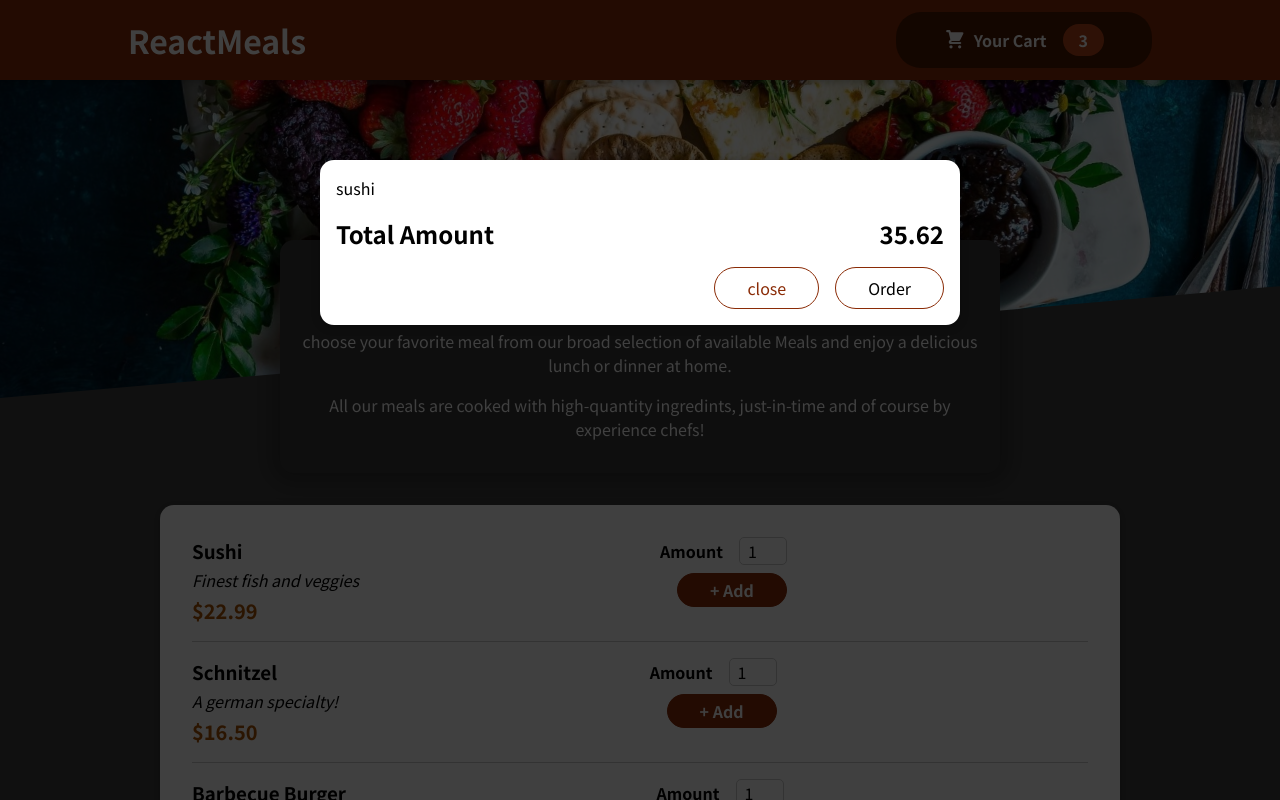
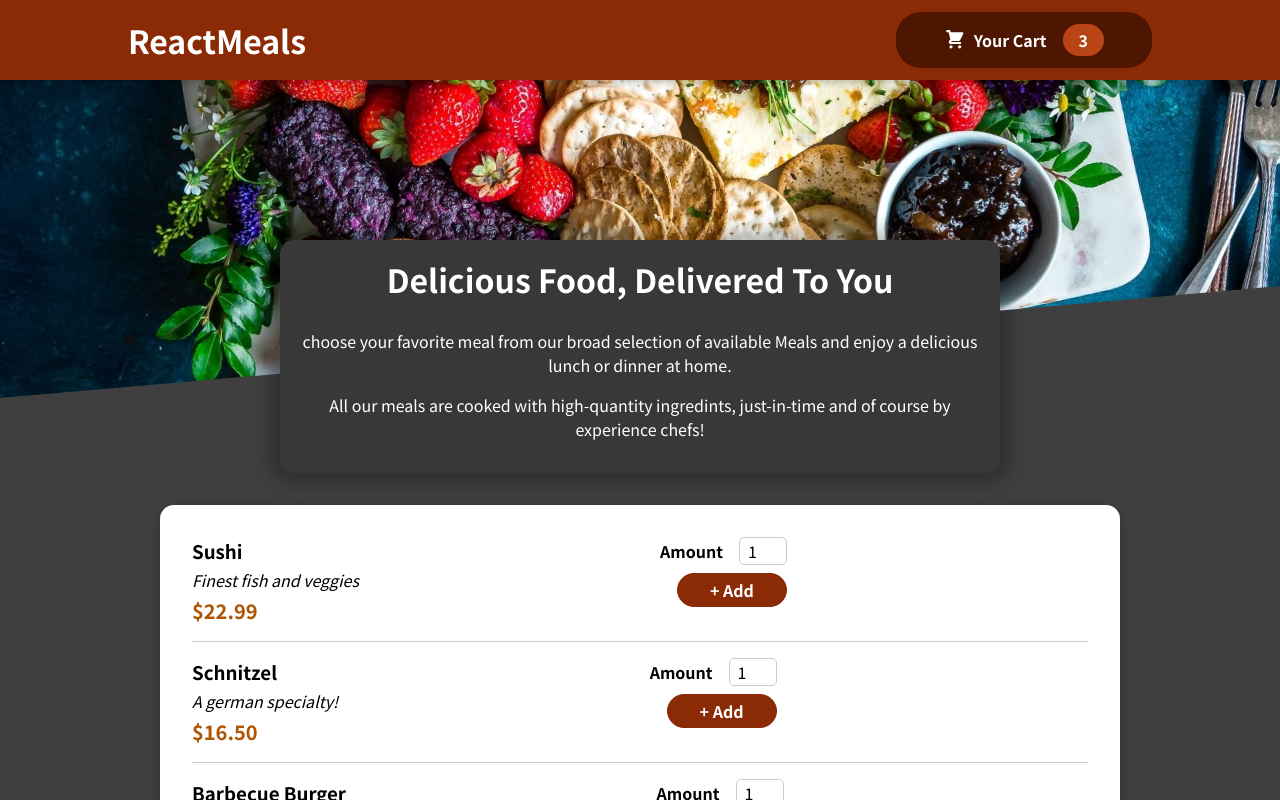
Before and after one commit to ankit-dutta/react-food-app, a React (Create React App) app: page / in a window 1280 px wide. Shown: the top 800 px of the page. Built offline with nearby package versions, Linux system fonts and the light colour scheme.

Commit message:
adding function to close button

```diff
--- a/src/App.js
+++ b/src/App.js
@@ -1,4 +1,4 @@
-import react from "react";
+import react,{useState} from "react";
 
 import Header from "./component/Layout/Header";
 import Meals from "./component/Meals/Meals";
@@ -6,10 +6,21 @@
 
 
 function App() {
+
+  const [cartVisible , setCartVisible] = useState(false);
+
+  const showCartHandler =()=>{
+    setCartVisible(true)
+  }
+
+  const hideCartHandler =() =>{
+    setCartVisible(false)
+  }
+
   return (
     <>
-    <Cart />
-      <Header />
+  { cartVisible && <Cart onCloseCart = {hideCartHandler}/>}
+      <Header onshowCart = {showCartHandler} />
 
       <main>
           <Meals />
--- a/src/component/Cart/Cart.js
+++ b/src/component/Cart/Cart.js
@@ -20,7 +20,7 @@
         </div>
 
         <div className={classes.actions}>
-            <button className={classes['button--alt']}>close</button>
+            <button className={classes['button--alt']} onClick = {props.onCloseCart}>close</button>
             <button className='{classes.button'>Order</button>
         </div>
     </Modal>
--- a/src/component/Layout/Header.js
+++ b/src/component/Layout/Header.js
@@ -9,7 +9,7 @@
     <Fragment>
       <header className={classes.header}>
         <h1>ReactMeals</h1>
-        <HeaderCartButton />
+        <HeaderCartButton onClick = {props.onshowCart} />
       </header>
       <div className={classes['main-image']}>
         <img src={HeaderImage} alt='A table full of delicious food!' />
--- a/src/component/Layout/HeaderCartButton.js
+++ b/src/component/Layout/HeaderCartButton.js
@@ -3,7 +3,7 @@
 
 const HeaderCartButton = (props) => {
   return (
-    <button className={classes.button}>
+    <button className={classes.button} onClick = {props.onClick}>
       <span className={classes.icon}>
         <CartIcon />
       </span>
--- a/src/component/UI/Modal.js
+++ b/src/component/UI/Modal.js
@@ -2,7 +2,7 @@
 import  ReactDOM  from 'react-dom';
 
 const Backdrop = props =>{
-    return <div className={classes.backdrop}></div>
+    return <div className={classes.backdrop} onClick={props.oncloseCart}></div>
 }
 
 const ModalOverlay = (props) => {
@@ -15,7 +15,7 @@
 const Modal = (props) =>{
 return(
     <>
-    {ReactDOM.createPortal(<Backdrop />,portalElement)}
+    {ReactDOM.createPortal(<Backdrop onCloseCart = {props.oncloseCart}/>,portalElement)}
     {ReactDOM.createPortal(<ModalOverlay>{props.children}</ModalOverlay>,portalElement)}
     </>
 )
```
